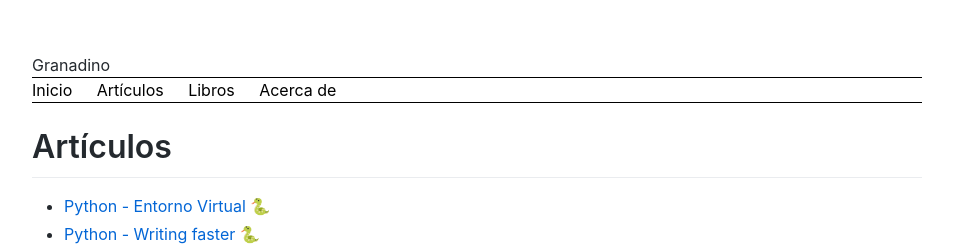
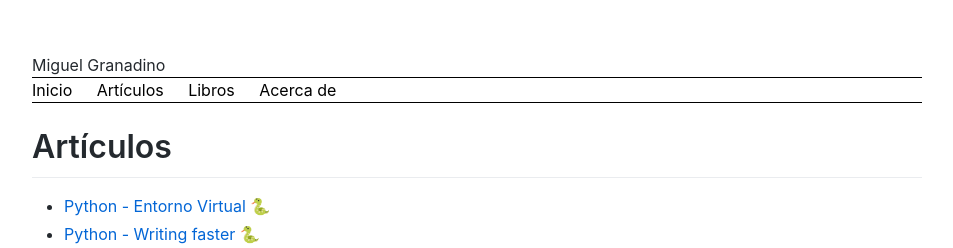
Before and after one commit to Akira3030/formacion, a Jekyll site: the page built from index.md, in a window 1280 px wide. Shown: the top 248 px of the page, without its empty margins (163-1116 px from the left). Built offline with Jekyll 4.4.1, drawn with Linux system fonts in a browser that asks for light colours; emoji names are drawn with the system emoji font.

Commit message:
Update header.html

```diff
--- a/_includes/header.html
+++ b/_includes/header.html
@@ -1,5 +1,5 @@
 <header class="main-header">
-    <span class="header-logo">Granadino</span>
+    <span class="header-logo">Miguel Granadino</span>
     <div class="container">
 	<nav class="header-nav">
             <ul>
```
